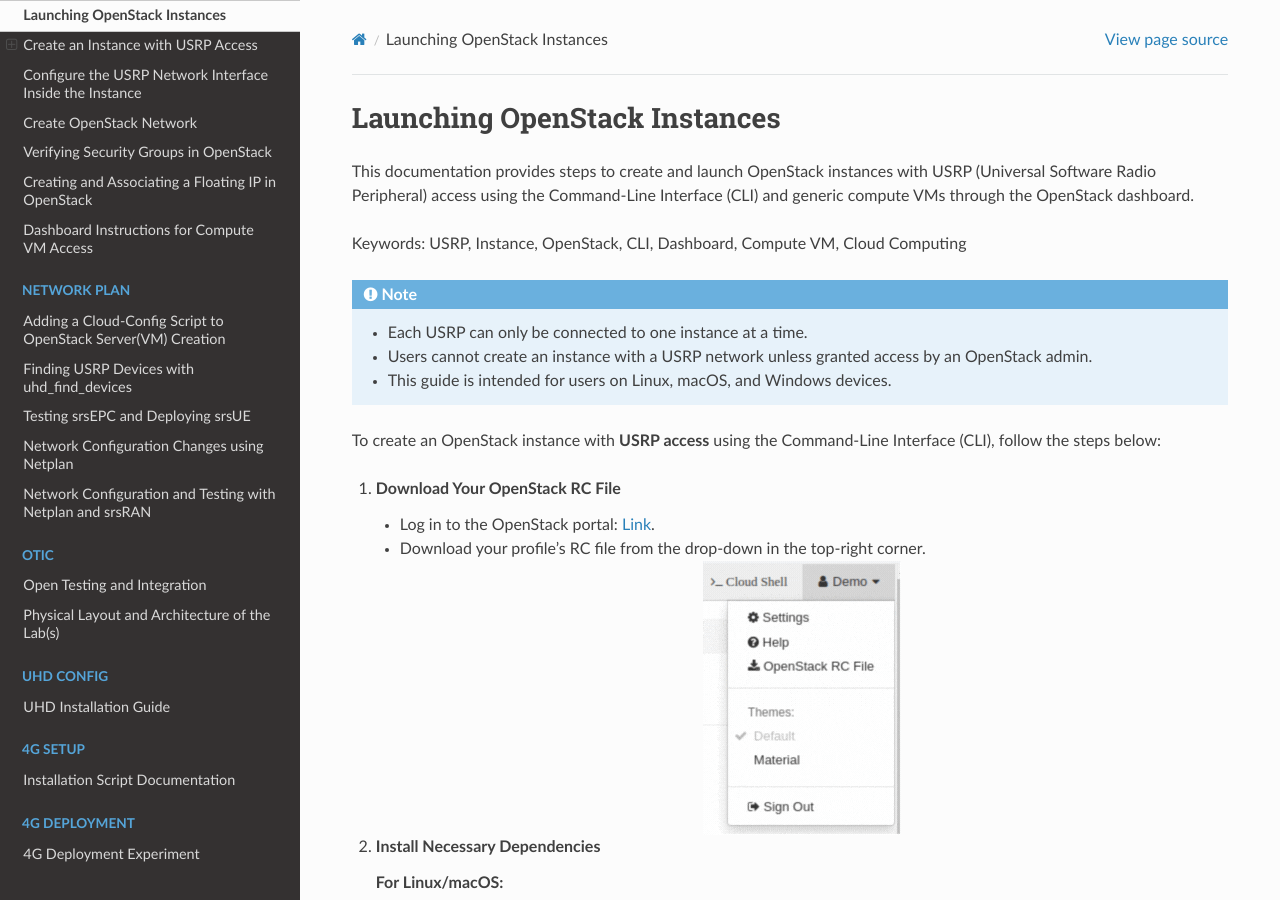
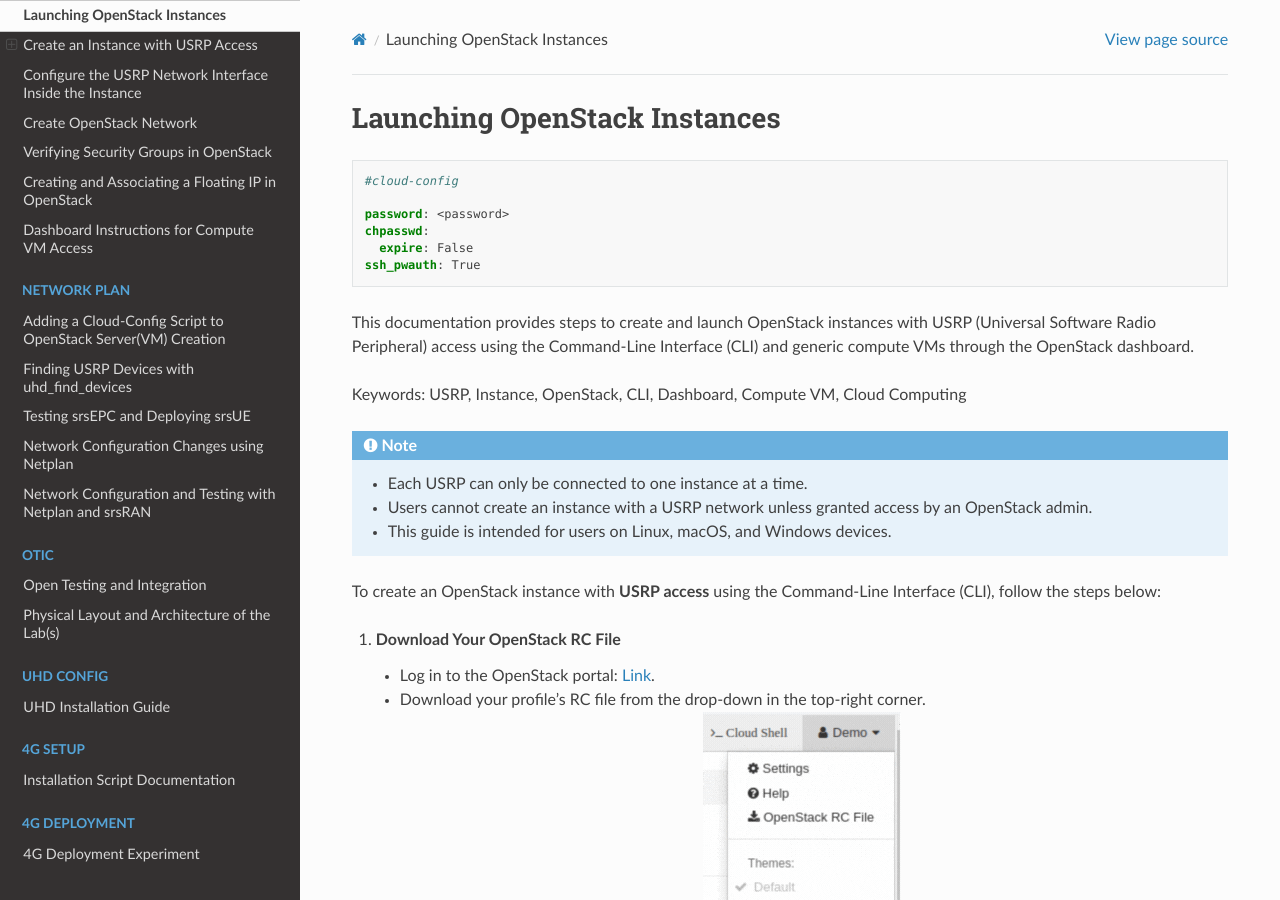
Before and after one commit to rajatnagarr/CCI_TESTBED_DOCS_PUBLIC, a Sphinx documentation site: the page built from source/openstack.rst, in a window 1280 px wide and 900 px high. Built offline with Sphinx 7.4.7 and the Read the Docs theme 3.1.0, drawn with Linux system fonts in a browser that asks for light colours; some of the changed text lies outside the part shown.

Commit message:
updated config

```diff
--- a/source/openstack.rst
+++ b/source/openstack.rst
@@ -1,5 +1,14 @@
 Launching OpenStack Instances
 =============================================================
+
+.. code-block:: yaml
+
+   #cloud-config
+
+   password: <password>
+   chpasswd:
+     expire: False
+   ssh_pwauth: True
 
 This documentation provides steps to create and launch OpenStack instances with USRP (Universal Software Radio Peripheral) access using the Command-Line Interface (CLI) and generic compute VMs through the OpenStack dashboard.
 
```
Also changed, not shown: other parts of source/openstack.rst (+1 -1 lines).
